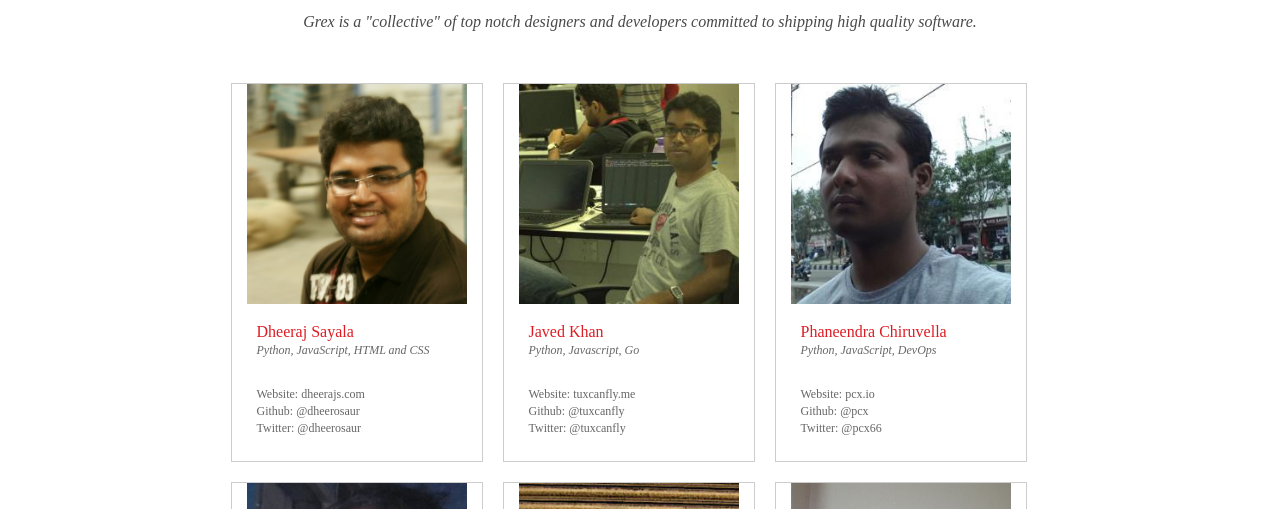
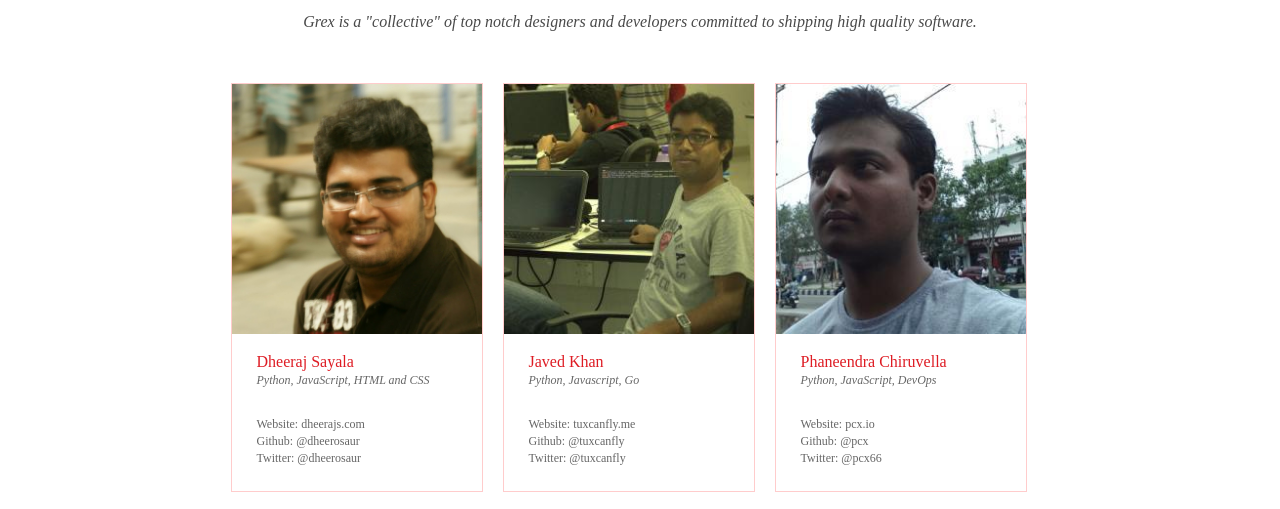
Before and after one commit to grexio/grexio.github.io, a plain HTML site: page index.html in a window 1280 px wide. Shown: the part 236-745 px from the top of the page. Drawn offline with Linux system fonts and the light colour scheme; a web font is replaced by a local one.

Commit message:
Person images 250 x 250. Matching the border.

```diff
--- a/css/main.css
+++ b/css/main.css
@@ -51,15 +51,15 @@ body {
 }
 
 .person {
-    border: 1px #ccc solid;
+    border: 1px #fcc solid;
     width: 250px;
     float: left;
     margin-right: 20px;
 }
 
 .person img {
-    width: 220px;
-    height: 220px;
+    width: 250px;
+    height: 250px;
 }
 
 .person-details{
```
